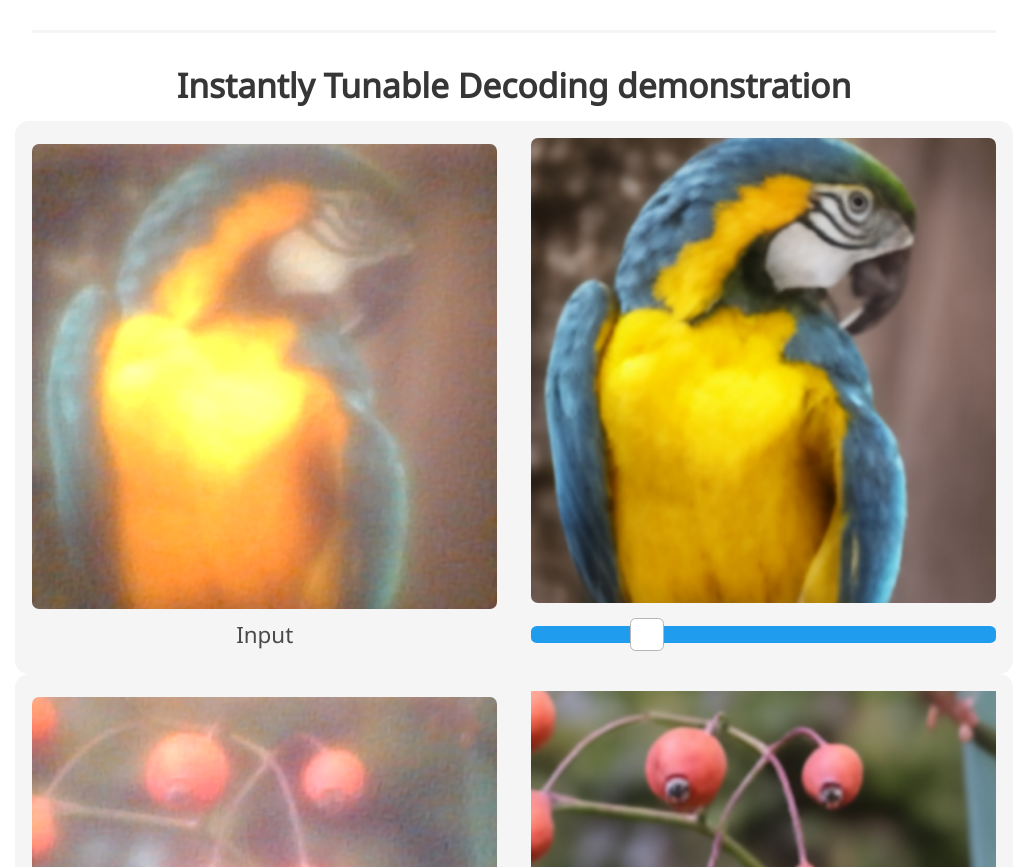
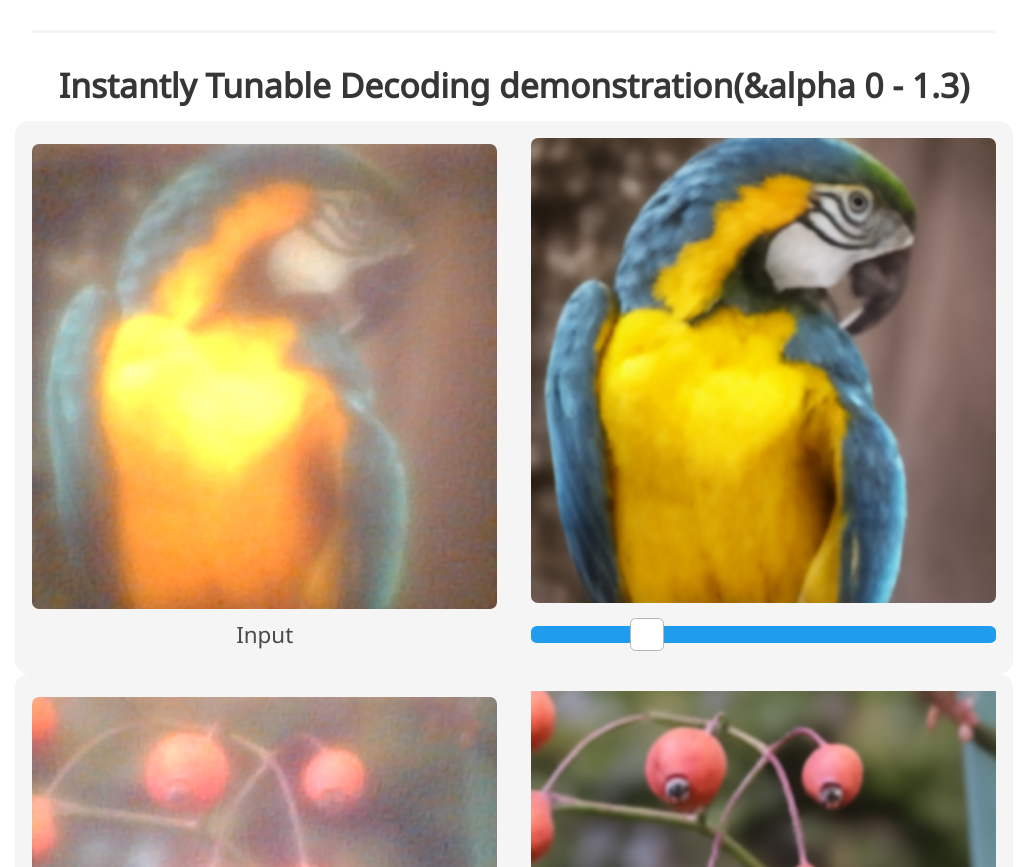
Before and after one commit to DMDiff/DMDiff.github.io, a plain HTML site: page index.html in a window 1280 px wide. Shown: the part 4187-5054 px from the top of the page, without its empty margins (126-1153 px from the left). Drawn offline with nearby package versions, Linux system fonts and the light colour scheme; some packages are replaced by stand-ins of ours; some icons are missing; a web font is replaced by a local one.

Commit message:
Add files via upload

```diff
--- a/index.html
+++ b/index.html
@@ -157,7 +157,7 @@
           </figure>
         </div>
         <hr>
-        <h2 class="title is-4">Instantly Tunable Decoding demonstration</h2>
+        <h2 class="title is-4">Instantly Tunable Decoding demonstration(&alpha 0 - 1.3)</h2>
         <div class="columns is-vcentered interpolation-panel">
           <div class="column is-6 has-text-centered">
             <img src="./static/images/input_1.png"
```
